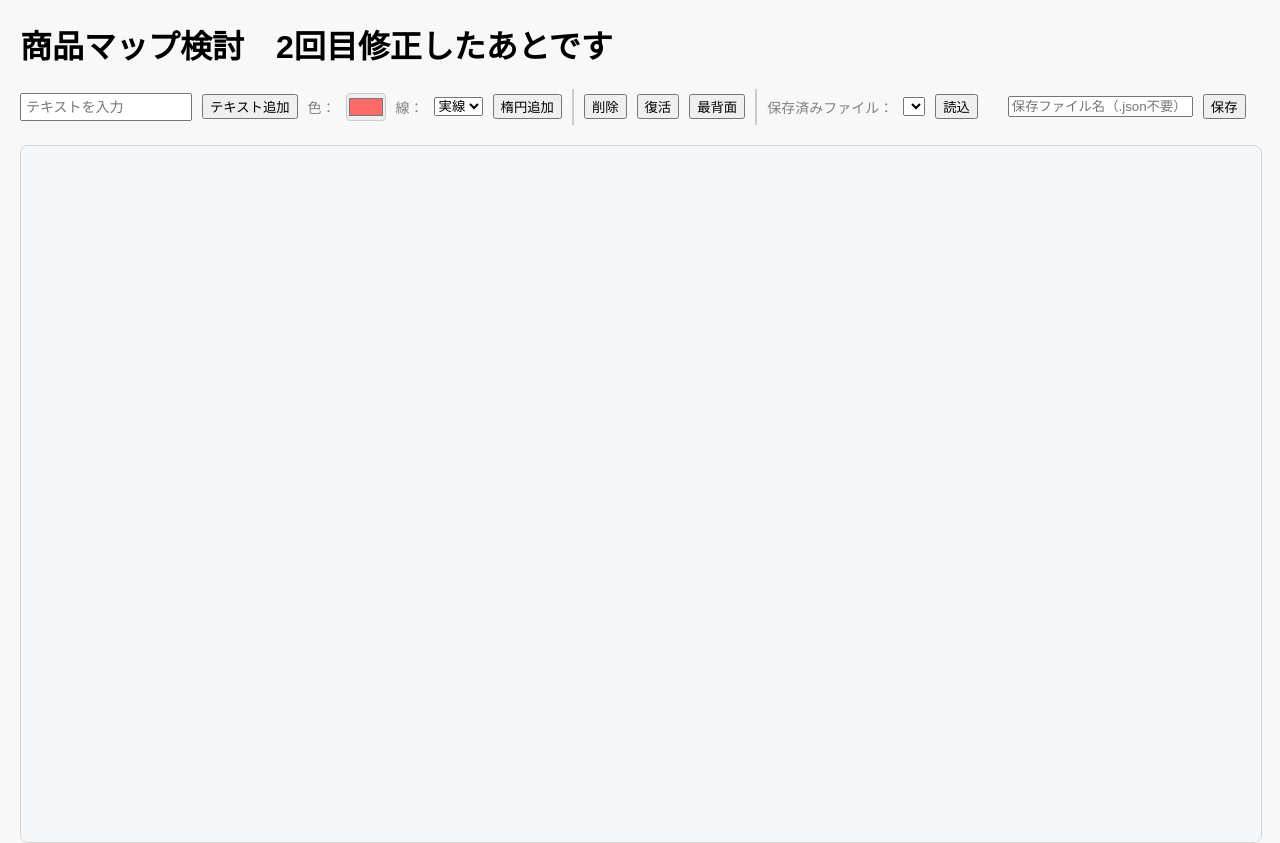
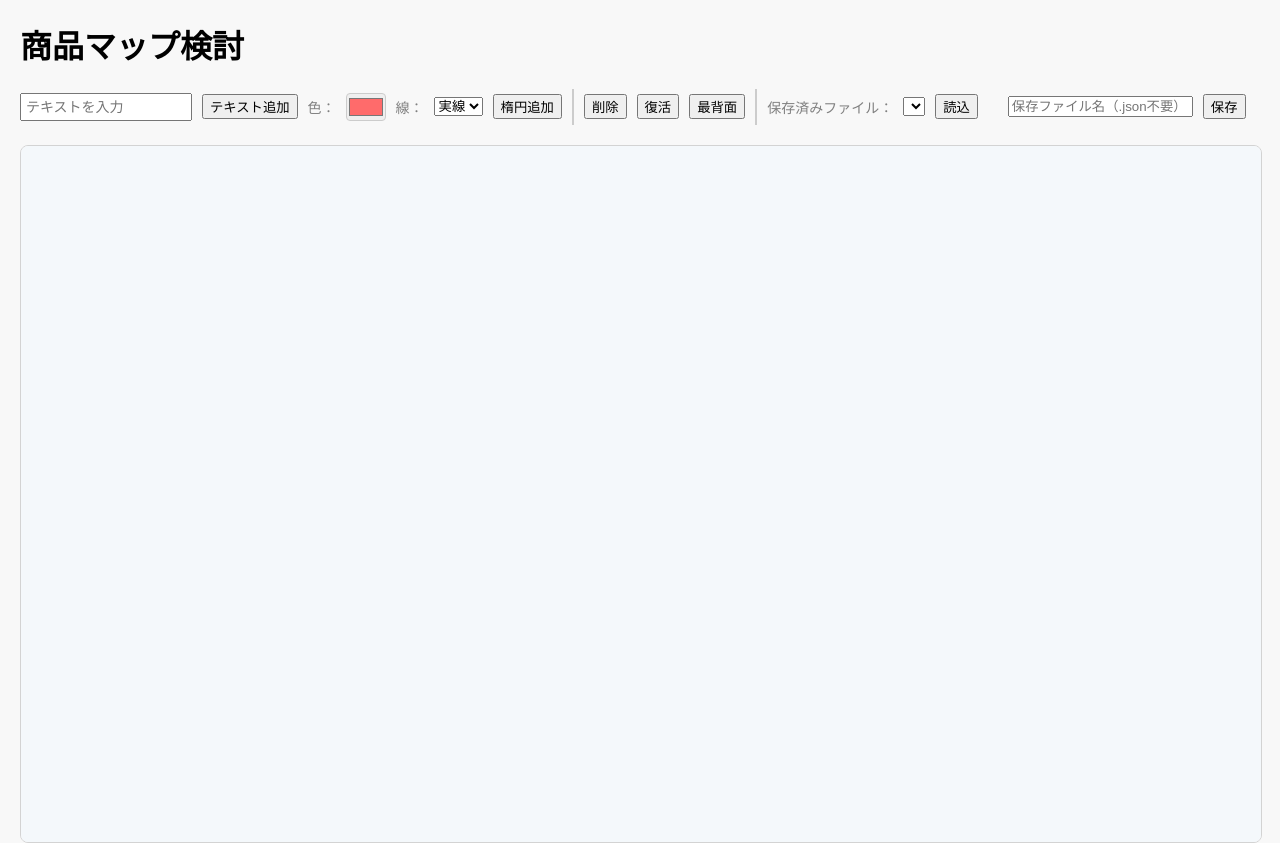
Before and after one commit to Hiros84/narrative_experiment, a website: page index.html in a window 1280 px wide. Drawn offline with nearby package versions, Linux system fonts and the light colour scheme; no server answers.

Commit message:
Revert "index.html一回目の修正"
This reverts commit fee3749b4ab05ea2d6b941e13890a90d240fc3c0.

```diff
--- a/index.html
+++ b/index.html
@@ -38,7 +38,7 @@
 </head>
 <body>
 
-  <h1>商品マップ検討　2回目修正したあとです</h1>
+  <h1>商品マップ検討</h1>
   <div id="toolbar" style="display: flex; align-items: center; gap: 10px; margin-bottom: 10px;">
     <!-- 新規追加: テキスト入力とボタン -->
     <input type="text" id="text-node-input" placeholder="テキストを入力" style="padding:4px; font-size:14px; width:160px;" />
```
